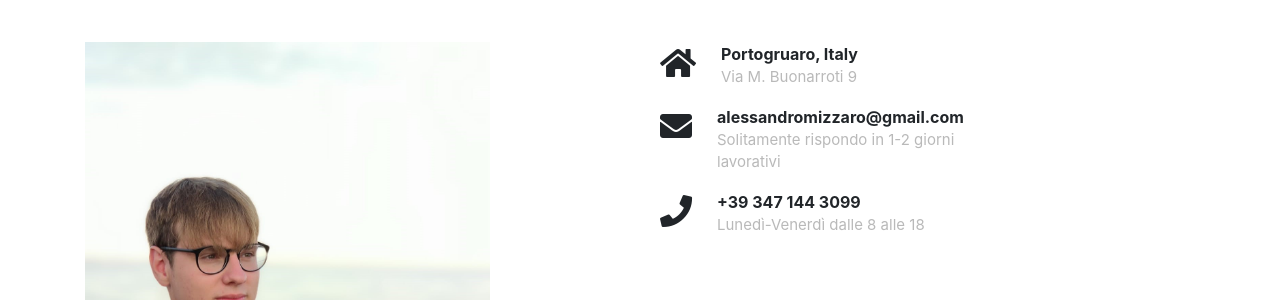
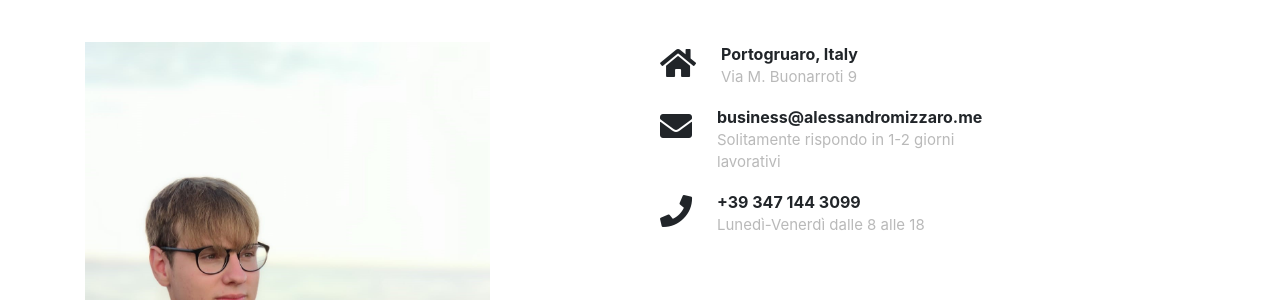
Before and after one commit to Alemmi/alessandromizzaro.me, a Jekyll site: the page built from contact.html, in a window 1280 px wide and 900 px high, scrolled down 433 px. Shown: the part 153-453 px from the top of the window. Built offline with Jekyll 4.4.1, drawn with Linux system fonts in a browser that asks for light colours.

Commit message:
Update contact.html

```diff
--- a/contact.html
+++ b/contact.html
@@ -30,7 +30,7 @@ permalink: /contact
                                 <i class="fas fa-envelope"></i>
                         </div>
                         <div class="contact-text" style='flex:1'>
-                            <small class="title">alessandromizzaro@gmail.com</small>
+                            <small class="title">business@alessandromizzaro.me</small>
                             <p>Solitamente rispondo in 1-2 giorni lavorativi</p>
                         </div>
                 </div>
```
